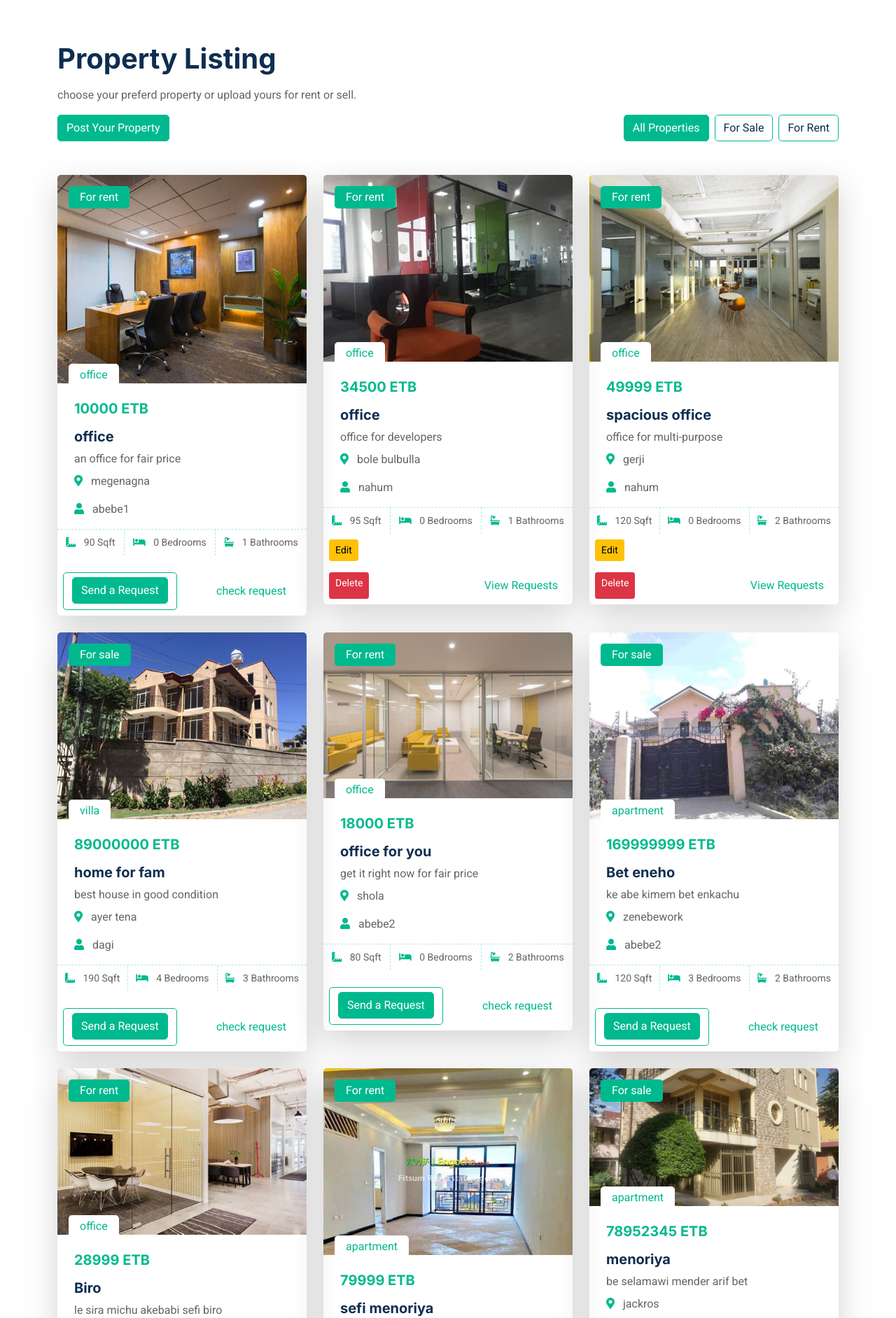
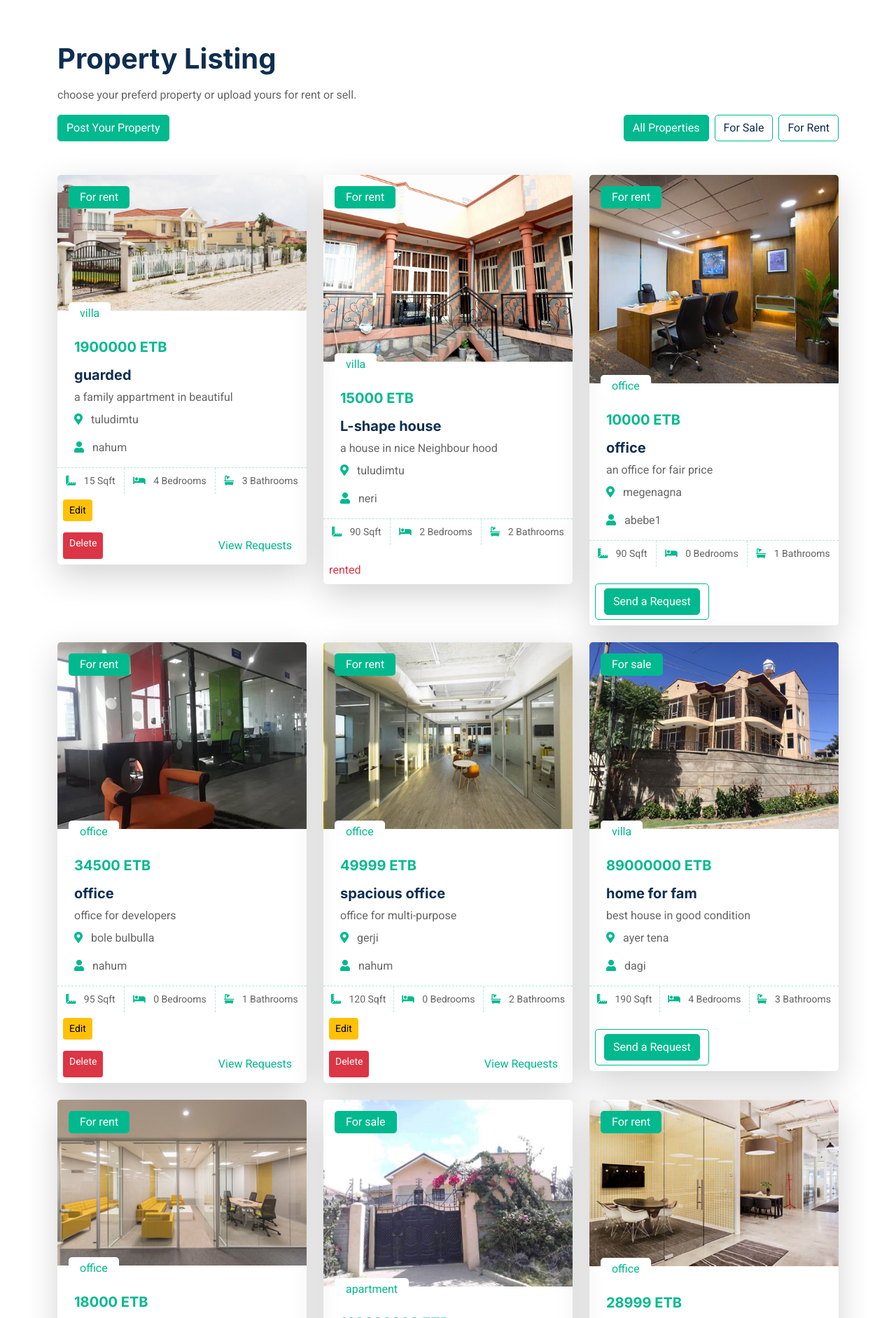
Before and after one commit to NahomTorba/House-Renting-System, a Django app: page /property-list/ in a window 1280 px wide. Shown: the part 666-2550 px from the top of the page at 70% size. Run offline with Django 5.2, Linux system fonts and the light colour scheme; a user stored in the database is signed in; data comes from the database, SQL or seed files in the repository; both versions use the stored data as it was after the commit; some libraries are stand-ins or nearby versions.

Commit message:
bug of send request check request fixed

```diff
--- a/main/templates/property-list.html
+++ b/main/templates/property-list.html
@@ -194,7 +194,7 @@
                                 <div class="col-lg-4 col-md-6 wow fadeInUp" data-wow-delay="0.1s">
                                     <div class="property-item rounded overflow-hidden shadow-lg">
                                         <div class="position-relative overflow-hidden">
-                                            <a href=""><img class="img-fluid w-100" src="{{ property.image.url }}" alt="image of {{ property.title }}"></a>
+                                            <p href=""><img class="img-fluid w-100" src="{{ property.image.url }}" alt="image of {{ property.title }}"></p>
                                             <div class="bg-primary rounded text-white position-absolute start-0 top-0 m-3 py-1 px-3"> For {{ property.property_for }} </div>
                                             <div class="bg-white rounded-top text-primary position-absolute start-0 bottom-0 mx-3 pt-1 px-3">{{ property.property_type }}</div>
                                         </div>
@@ -218,15 +218,22 @@
                                         <div class="d-flex justify-content-between p-2">
                                             {% if user.is_authenticated and user == property.user %}
                                                 <a href="{% url 'delete_property' property.id %}" class="btn btn-danger btn-sm">Delete</a>
-                                            <a href="{% url 'view_requests' property.id %}" class="btn btn-link"> View Requests</a>
+                                                <a href="{% url 'view_requests' property.id %}" class="btn btn-link">View Requests</a>
                                             {% endif %}
                                             {% if user.is_authenticated and user != property.user %}
+                                                {% if property.available == 'available' %}
                                                     <div class="btn btn-outline-primary">
-                                                <a href="{% url 'send_request' property.id %}" class="btn btn-primary"> Send a Request </a>
+                                                        <a href="{% url 'send_request' property.id %}" class="btn btn-primary">Send a Request</a>
                                                     </div>
+                                                {% else %}
+                                                    <span class="text-danger">{{ property.available }}</span>
+                                                {% endif %}
+
+                                                {% if property.id in user_requests %}
                                                 <div class="d-flex justify-content-between p-2">
-                                                <a href="{% url 'user_requests' %}" class="btn btn-link">check request</a>
+                                                    <a href="{% url 'user_requests' %}" class="btn btn-link">Check Requests</a>
                                                 </div>
+                                                {% endif %}
                                             {% endif %}
                                         </div>
                                     </div>
--- a/main/views.py
+++ b/main/views.py
@@ -43,7 +43,10 @@ def property_agent(request):
 
 @login_required(login_url='login')
 def property_list(request):
-    properties = Property.objects.filter(available='available')  # Filter to only available properties
+    properties = Property.objects.all()
+
+    #getting user requests
+    user_requests = Request.objects.filter(user=request.user).values_list('property_id', flat=True)
 
     # Get filter values from the request
     property_type = request.GET.get('property_type', '').strip()
@@ -72,7 +75,7 @@ def property_list(request):
 
     no_results = not properties.exists()
 
-    return render(request, 'property-list.html', {'properties': properties, 'no_results': no_results})
+    return render(request, 'property-list.html', {'properties': properties, 'no_results': no_results, 'user_requests': user_requests,})
 
 @login_required(login_url='login')
 def property_type(request):
@@ -151,6 +154,8 @@ def edit_property(request, property_id):
     if request.method == 'POST':
         form = PropertyForm(request.POST, request.FILES, instance=property_obj)
         if form.is_valid():
+            updated_property = form.save(commit=False)
+            updated_property.available = request.POST.get('available')
             form.save()
             return redirect('property-list')
         else:
```
Also changed, not shown: db.sqlite3. Lines whose indentation alone changed are shown as unchanged.
